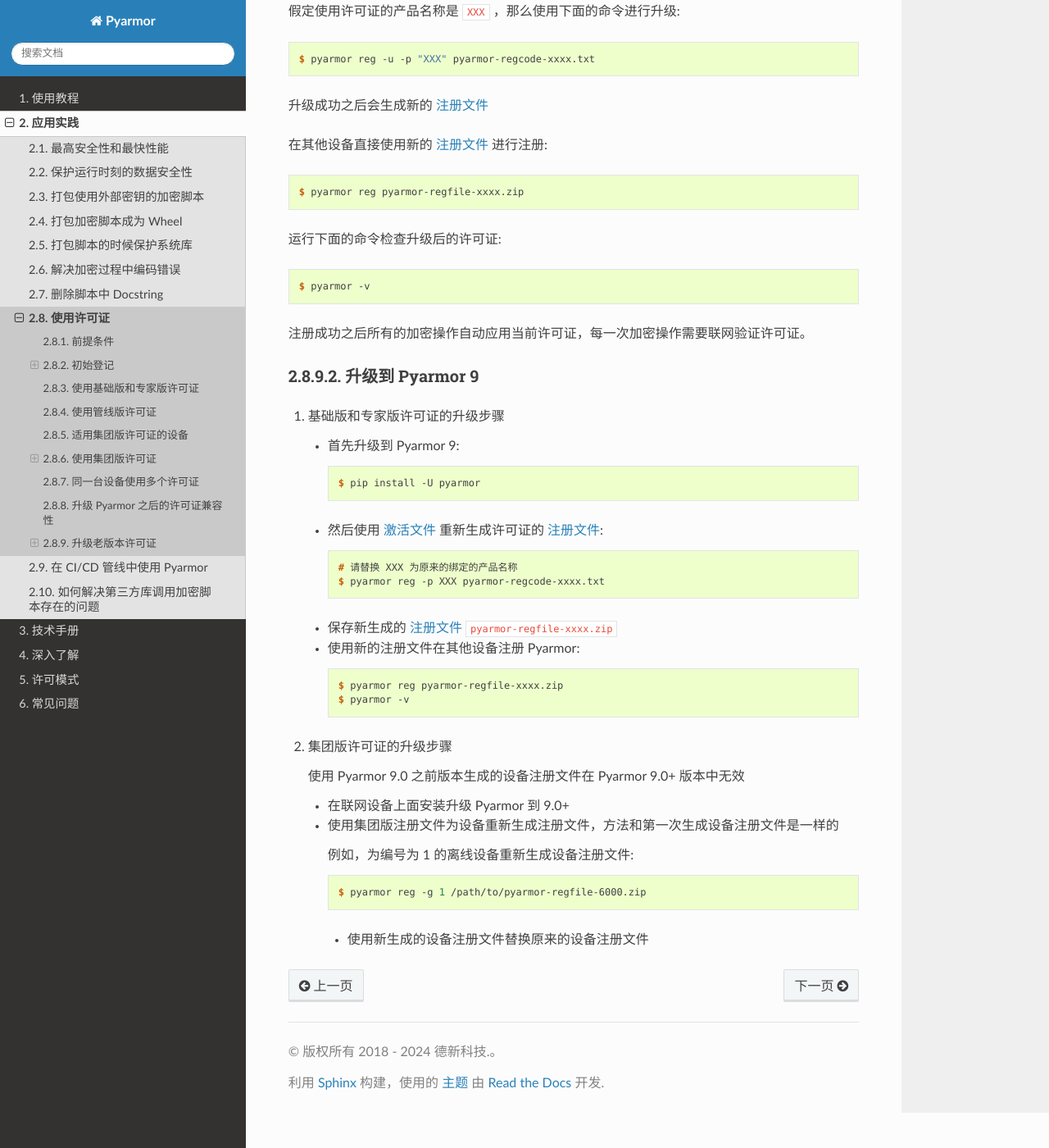
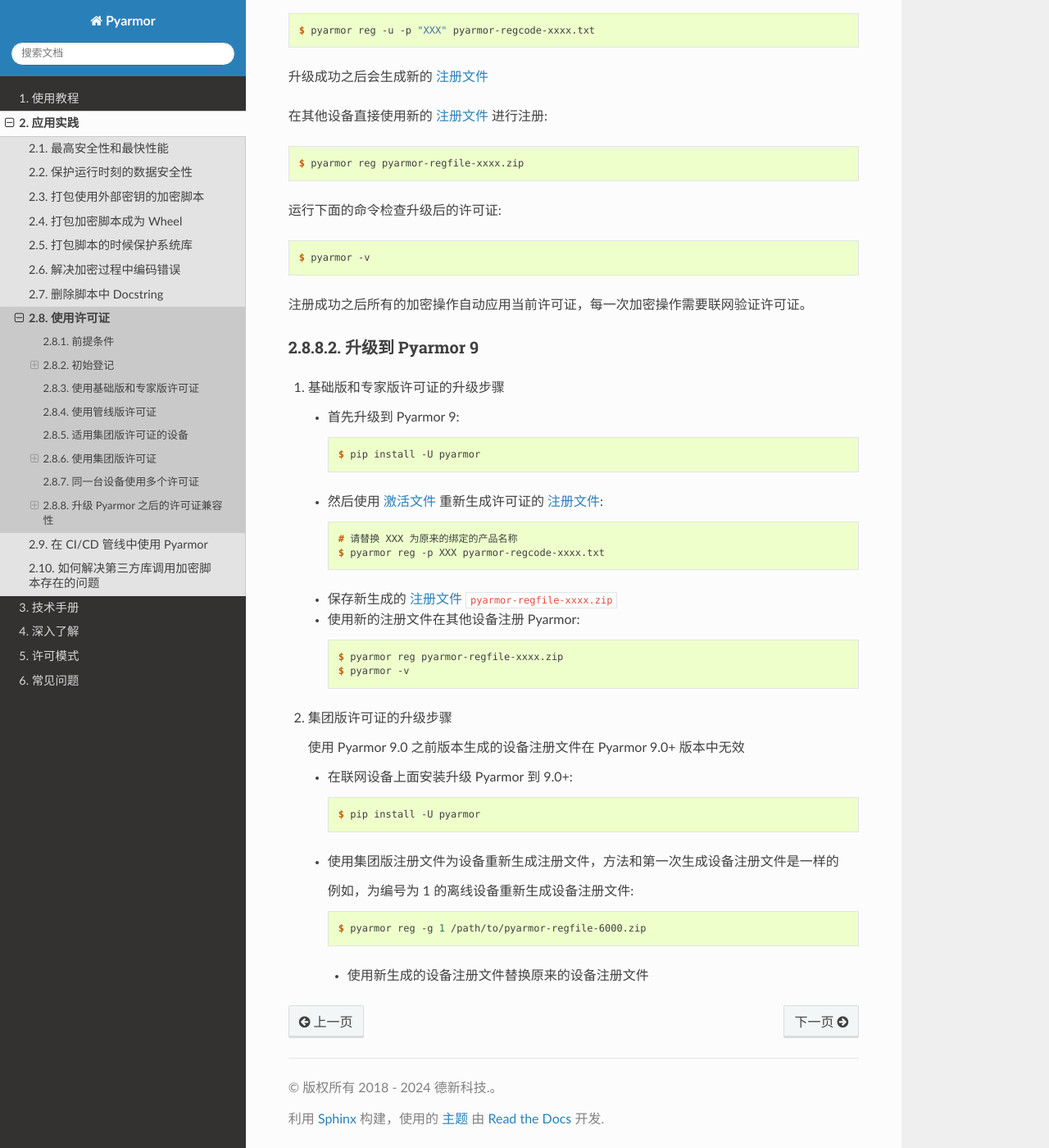
Before and after one commit to dashingsoft/pyarmor-docs-zh, a Sphinx documentation site: the page built from docs/how-to/register.rst, in a window 1280 px wide and 1400 px high, scrolled down 12344 px. Shown: the whole window at 82% size. Built offline with Sphinx 7.4.7 and the Read the Docs theme 3.1.0, drawn with Linux system fonts in a browser that asks for light colours; some of the changed text lies outside the part shown.

Commit message:
Refine format

```diff
--- a/docs/how-to/register.rst
+++ b/docs/how-to/register.rst
@@ -458,7 +458,7 @@
 .. _upgrading old license:
 
 升级老版本许可证
-================
+----------------
 
 不是所有的老版本的许可证都可以升级为新的许可证。
 
@@ -473,8 +473,7 @@
 
 老版本的许可证不支持升级到专家版和集团版。
 
-免费升级到基础版
------------------
+**免费升级到基础版**
 
 首先找到原来的许可证激活文件 ``pyarmor-regcode-xxxx.txt``
 
@@ -525,7 +524,10 @@
 
    使用 Pyarmor 9.0 之前版本生成的设备注册文件在 Pyarmor 9.0+ 版本中无效
 
-   - 在联网设备上面安装升级 Pyarmor 到 9.0+
+   - 在联网设备上面安装升级 Pyarmor 到 9.0+::
+
+         $ pip install -U pyarmor
+
    - 使用集团版注册文件为设备重新生成注册文件，方法和第一次生成设备注册文件是一样的
 
      例如，为编号为 1 的离线设备重新生成设备注册文件::
```
